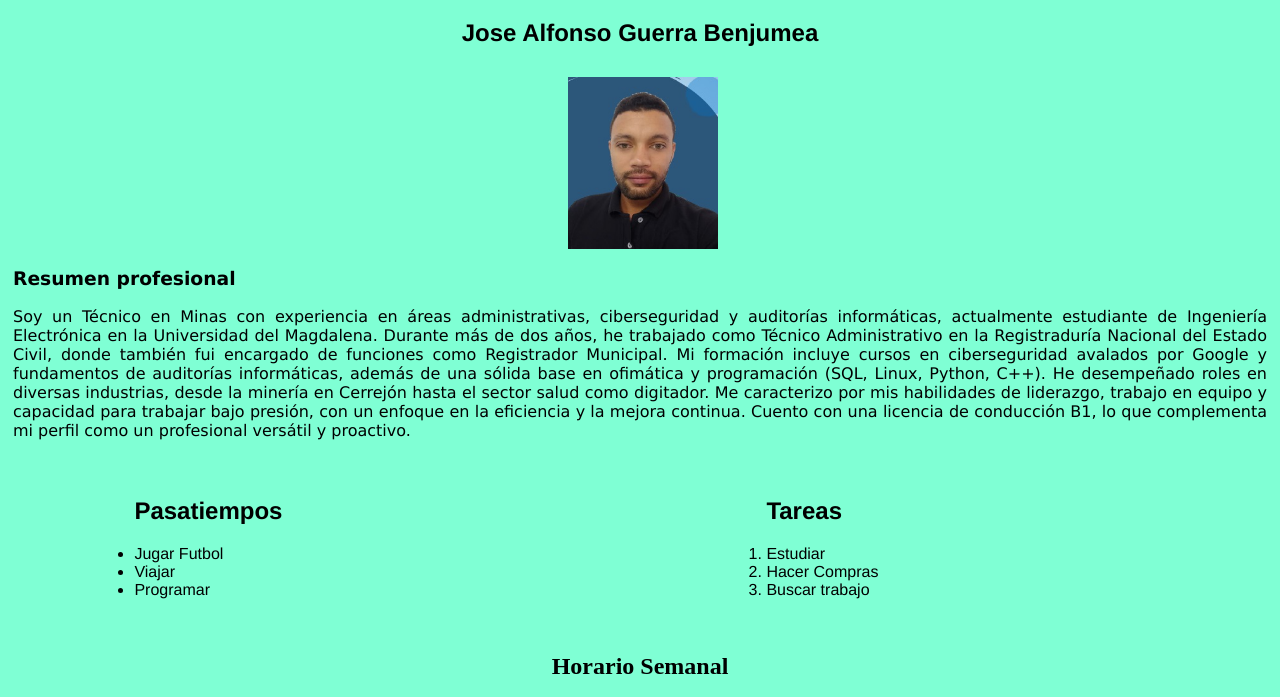
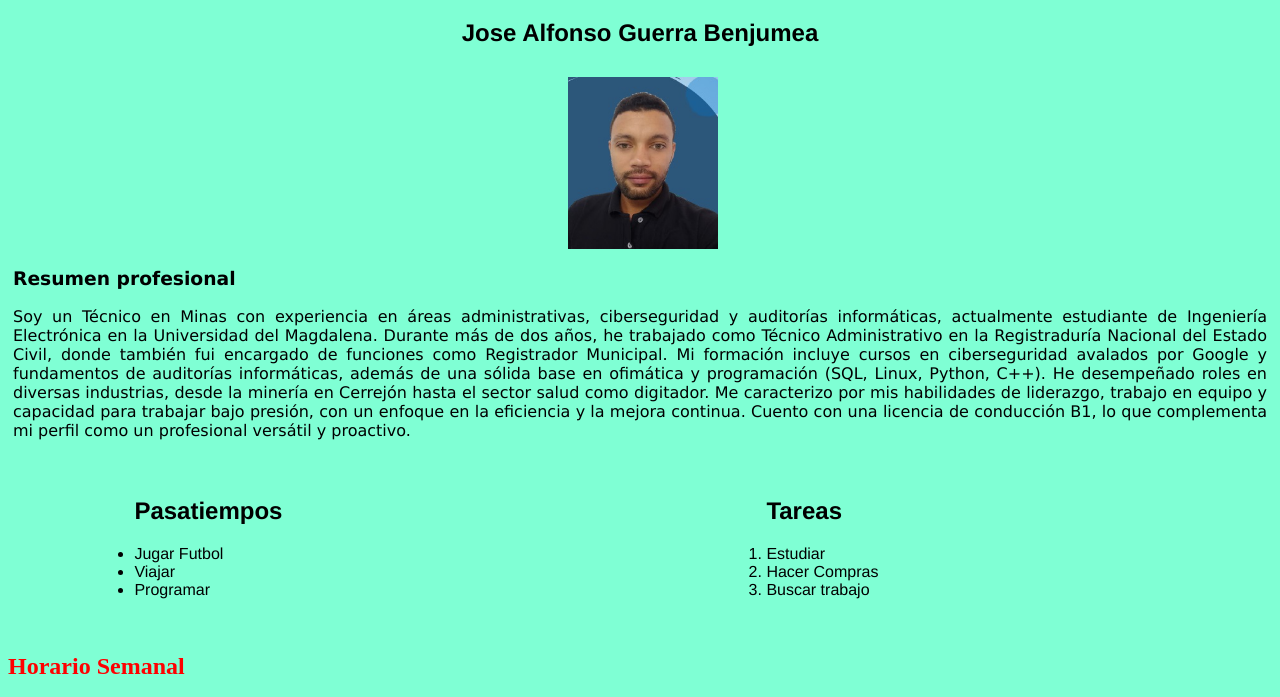
Before and after one commit to Tiosam951/cv, a plain HTML site: page index.html in a window 1280 px wide. Shown: the part 61-758 px from the top of the page. Drawn offline with Linux system fonts and the light colour scheme.

Commit message:
uso de clss & id

```diff
--- a/index.html
+++ b/index.html
@@ -39,7 +39,7 @@
             <table>
                 <thead>
                     <br>
-                    <h2 id="semana">Horario Semanal</h2>
+                    <h2 class="semana">Horario Semanal</h2>
                     <tbody>
                         <tr>
                             <th>Lunes</th>
--- a/style.css
+++ b/style.css
@@ -33,8 +33,12 @@ ol, ul{
     clear: both;
 }
 
-#semana, h4{
+h4{
     text-align: center;
+}
+
+.semana{
+    color: red;
 }
 
 table, th, td, tr{
```
